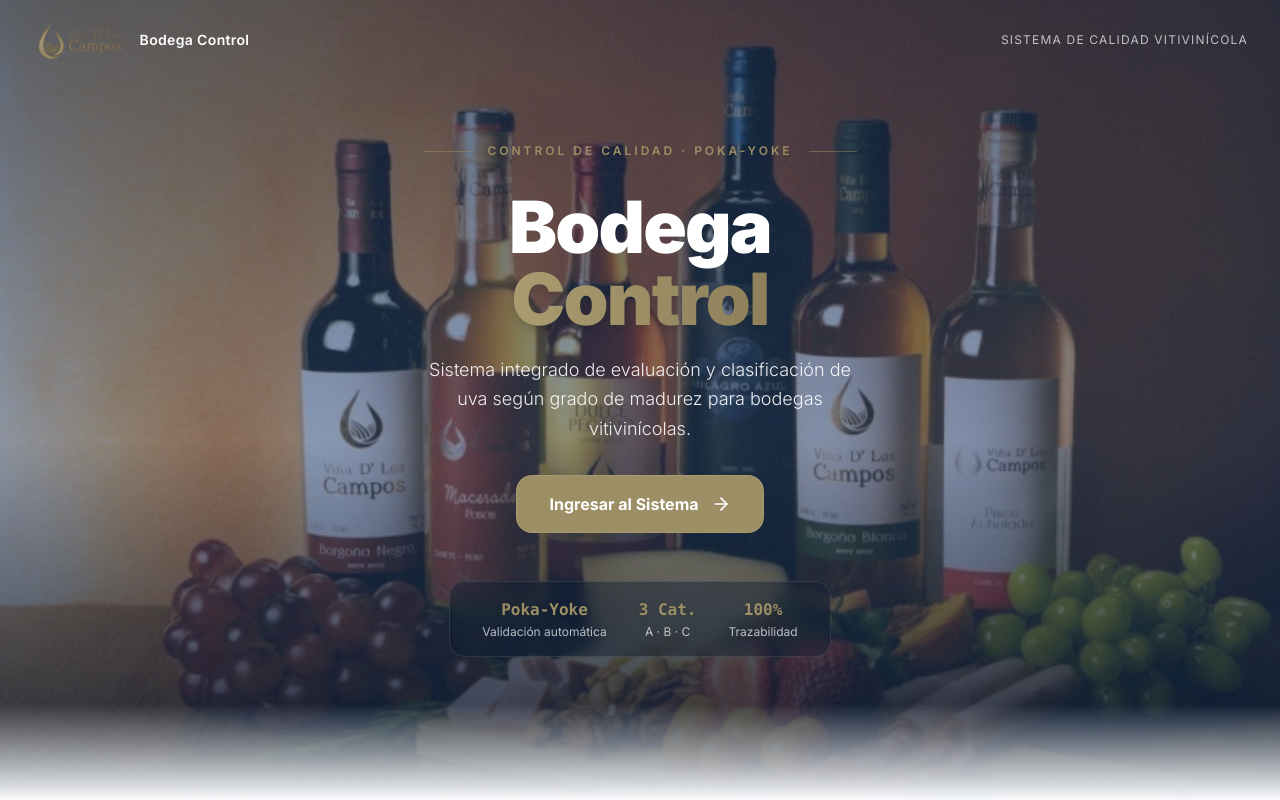
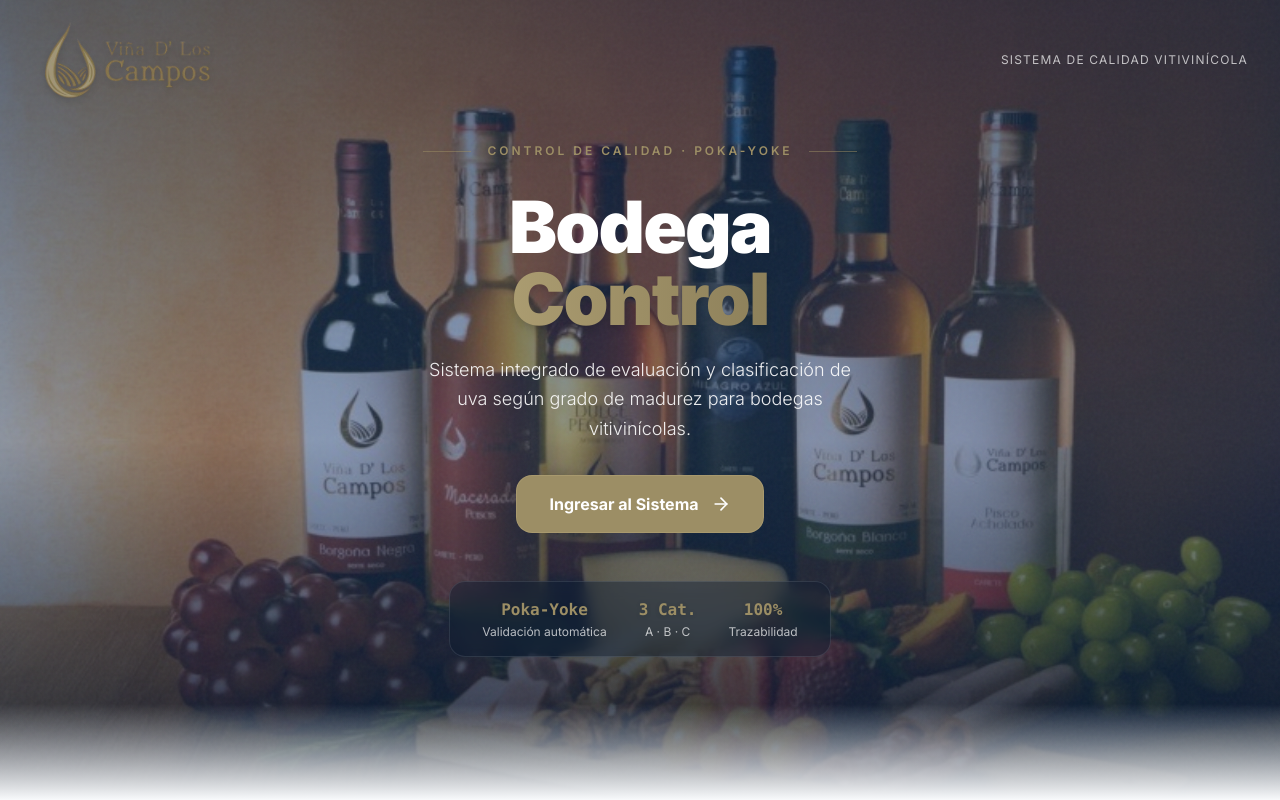
Before and after one commit to Stephanoescu/wine-qc, a Next.js app: page / in a window 1280 px wide. Built offline with nearby package versions, Linux system fonts and the light colour scheme.

Commit message:
style: agrandar logo y eliminar texto de Bodega Control en headers

```diff
--- a/app/inicio/page.tsx
+++ b/app/inicio/page.tsx
@@ -89,10 +89,9 @@
       <header className="border-b border-slate-200 bg-white/90 backdrop-blur-md sticky top-0 z-10 shadow-sm">
         <div className="max-w-5xl mx-auto px-6 py-4 flex items-center justify-between">
           <div className="flex items-center gap-3">
-            <img src="/images/logo.png" alt="Logo Bodega" className="w-10 h-10 object-contain" />
+            <img src="/images/logo.png" alt="Logo" className="h-12 sm:h-14 w-auto object-contain" />
             <div>
-              <p className="text-base font-bold text-marine leading-none">Bodega Control</p>
-              <p className="text-xs text-slate-500 mt-0.5 font-medium">Sistema de Calidad Vitivinícola</p>
+              <p className="text-xs text-slate-500 font-medium hidden sm:block">Sistema de Calidad Vitivinícola</p>
             </div>
           </div>
           <Link
--- a/app/page.tsx
+++ b/app/page.tsx
@@ -30,9 +30,8 @@
 
       {/* Top bar */}
       <div className="absolute top-0 left-0 right-0 flex items-center justify-between px-8 py-5">
-        <div className="flex items-center gap-3">
-          <img src="/images/logo.png" alt="Logo Bodega Control" className="h-10 w-auto object-contain" />
-          <span className="text-sm font-semibold text-white tracking-wide">Bodega Control</span>
+        <div className="flex items-center">
+          <img src="/images/logo.png" alt="Logo" className="h-16 sm:h-20 w-auto object-contain drop-shadow-md" />
         </div>
         <span className="text-xs text-white/70 tracking-widest uppercase hidden sm:block">
           Sistema de Calidad Vitivinícola
```
